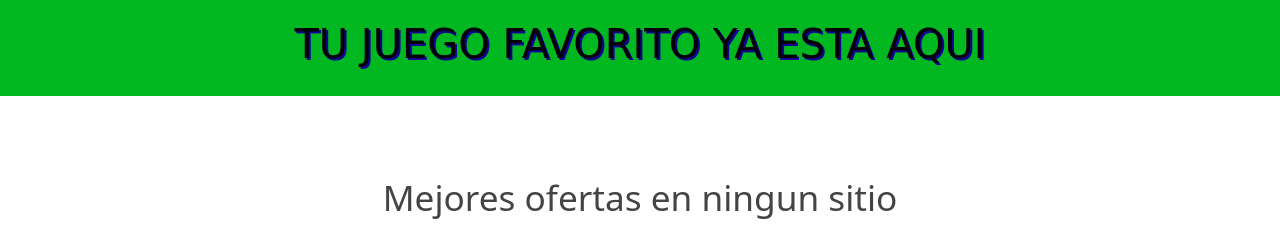
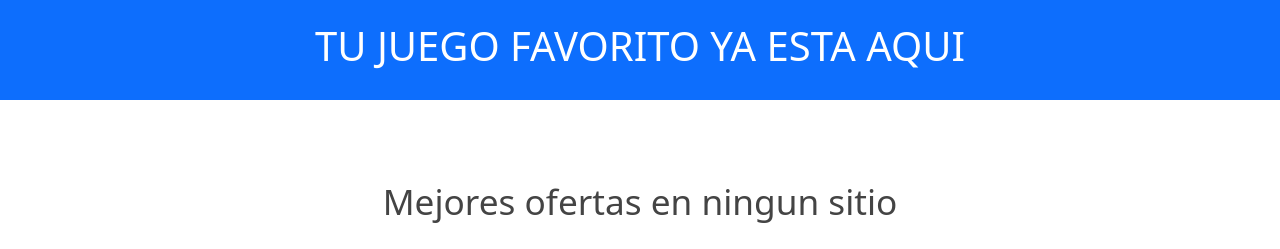
Before and after one commit to Nois1nsan3/Backend-prueba1, a Django app: page /juegos/ in a window 1280 px wide. Shown: the top 249 px of the page. Run offline with Django 4.2, Linux system fonts and the light colour scheme; some libraries are stand-ins or nearby versions.

Commit message:
primer commit del dia

```diff
--- a/plantillas/templates/celulares.html
+++ b/plantillas/templates/celulares.html
@@ -10,9 +10,9 @@
 	<link href="https://cdn.jsdelivr.net/npm/bootstrap@5.3.0-alpha3/dist/css/bootstrap.min.css" rel="stylesheet"
 		integrity="sha384-KK94CHFLLe+nY2dmCWGMq91rCGa5gtU4mk92HdvYe+M/SXH301p5ILy+dN9+nJOZ" crossorigin="anonymous">
 	<title>Celulares</title>
-	<header style="text-align:center; background-color:#02b821; padding:20px; font-family: 'Pacifico', cursive;">
-		<h1 style="font-size:40px; color:#000000; text-shadow: 2px 2px #120099;">ESCOGE TU CELULAR!</h1>
-	</header>
+	<header>
+		<h1>ESCOGE TU CELULAR!</h1>
+  </header>
 	<section class="section-products">
 		<div class="container">
 			<div class="row justify-content-center text-center">
--- a/plantillas/templates/index.html
+++ b/plantillas/templates/index.html
@@ -10,9 +10,9 @@
    <link href="https://cdn.jsdelivr.net/npm/bootstrap@5.3.0-alpha3/dist/css/bootstrap.min.css" rel="stylesheet"
       integrity="sha384-KK94CHFLLe+nY2dmCWGMq91rCGa5gtU4mk92HdvYe+M/SXH301p5ILy+dN9+nJOZ" crossorigin="anonymous">
    <title>Index</title>
-   <header style="text-align:center; background-color:#02b821; padding:20px; font-family: 'Pacifico', cursive;">
-      <h1 style="font-size:40px; color:#000000; text-shadow: 2px 2px #120099;">Tu Tienda en línea favorita!</h1>
-    </header>
+   <header>
+      <h1>TU TIENDA EN LINEA FAVORITA!</h1>
+</header>
 
 
 </head>
--- a/plantillas/templates/juegos.html
+++ b/plantillas/templates/juegos.html
@@ -10,8 +10,8 @@
 	<link href="https://cdn.jsdelivr.net/npm/bootstrap@5.3.0-alpha3/dist/css/bootstrap.min.css" rel="stylesheet"
 		integrity="sha384-KK94CHFLLe+nY2dmCWGMq91rCGa5gtU4mk92HdvYe+M/SXH301p5ILy+dN9+nJOZ" crossorigin="anonymous">
 	<title>Juegos</title>
-	<header style="text-align:center; background-color:#02b821; padding:20px; font-family: 'Pacifico', cursive;">
-		<h1 style="font-size:40px; color:#000000; text-shadow: 2px 2px #120099;">TU JUEGO FAVORITO YA ESTA AQUI</h1>
+	<header>
+		<h1>TU JUEGO FAVORITO YA ESTA AQUI</h1>
 	</header>
 	<section class="section-products">
 		<div class="container">
@@ -63,6 +63,7 @@
 				<div class="col-md-6 col-lg-4 col-xl-3">
 					<div id="product-3" class="single-product">
 						<div class="part-1">
+							<img src="% static 'img/juegos/SF6.png' % " alt="">
 							<span class="new">new</span>
 							<ul>
 								<li><a href="#"><i class="fas fa-shopping-cart"></i></a></li>
--- a/static/css/juego.css
+++ b/static/css/juego.css
@@ -152,3 +152,21 @@ a:hover {
     background-color: #444444;
     transform: translateY(-50%);
 }
+
+header {
+    display: flex;
+    justify-content: center;
+    align-items: center;
+    height: 100px;
+    background-color:#0d6efd;
+    color: #ffffff;
+}
+
+.part-1 img:hover {
+    width: 100%;
+    height: 100%;
+}
+
+.part-1 img:hover {
+    transform: scale(1.2, 1.2) rotate(5deg);
+}
```
Also changed, not shown: static/css/celular.css (+9 -0 lines), static/css/index.css (+9 -0 lines), static/img/celulares/ARF6.png (added), static/img/celulares/I14PM.png (added), static/img/celulares/SGS23.png (added), static/img/juegos/MK11.png (added), static/img/juegos/SF6.png (added), static/img/juegos/TLOU.png (added).
